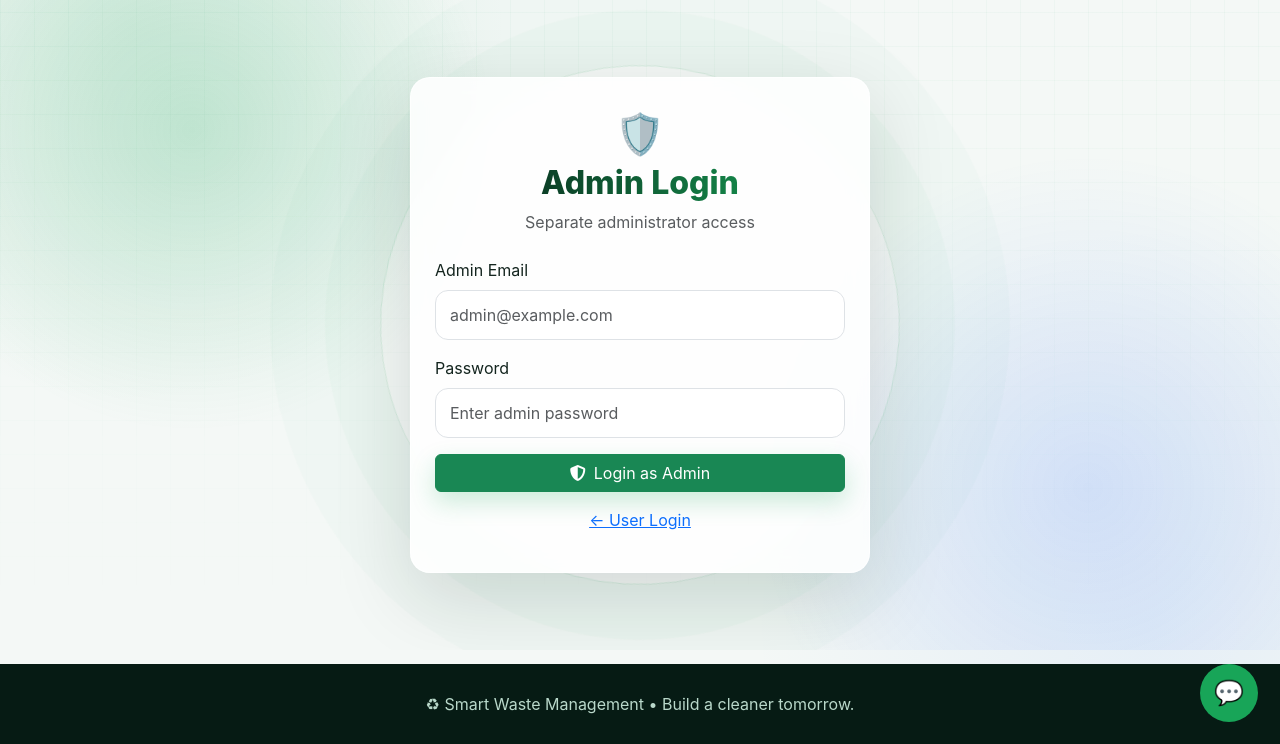
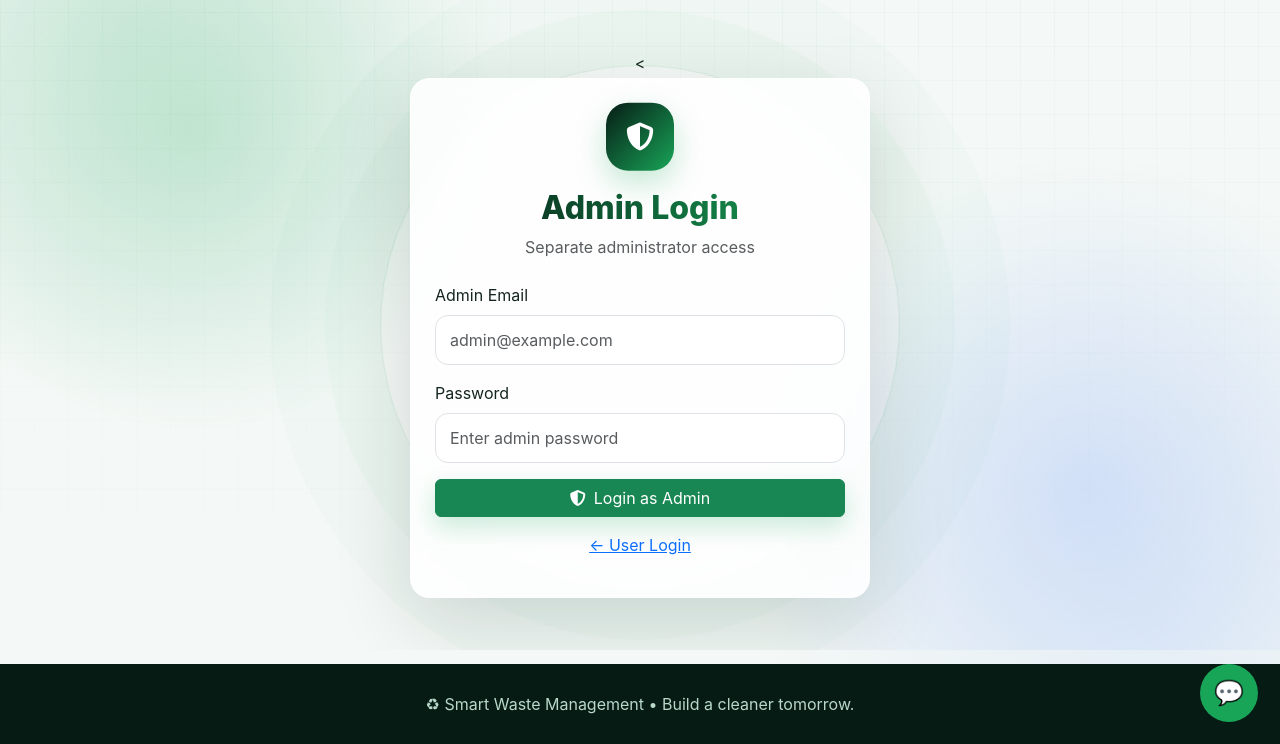
Before and after one commit to Joshna0307/smart-waste-management, a Flask app: page /admin-login in a window 1280 px wide. Shown: the part 56-800 px from the top of the page. Run offline with Flask 3, Linux system fonts and the light colour scheme.

Commit message:
Modernize admin login page

```diff
--- a/templates/admin_login.html
+++ b/templates/admin_login.html
@@ -1,10 +1,10 @@
 {% extends 'base.html' %}
 {% block title %}Admin Login • EcoMind AI{% endblock %}
 {% block content %}
-<div class="auth">
+<div class="auth"><
   <div class="section-panel">
     <div class="text-center mb-4">
-      <div style="font-size:2.5rem">🛡️</div>
+      <div class="auth-logo"><i class="fa-solid fa-shield-halved"></i></div>
       <h2>Admin Login</h2>
       <p class="text-muted">Separate administrator access</p>
     </div>
```
